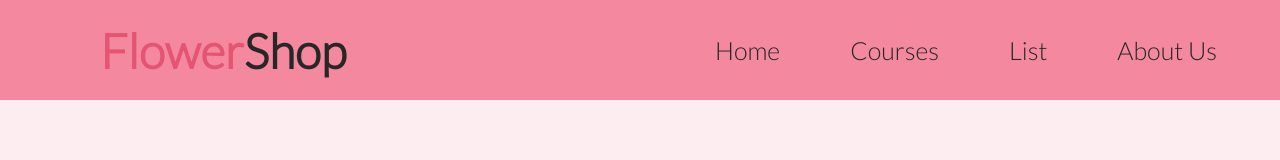
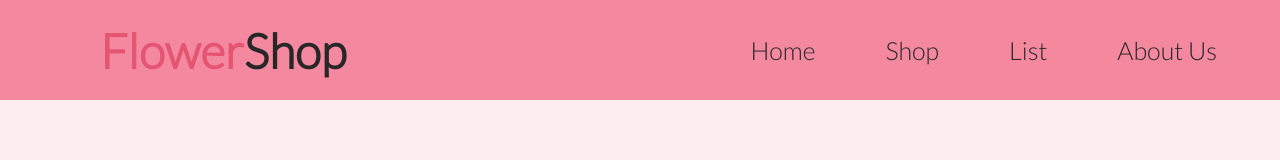
Before and after one commit to safuad/my-flower-shop, a plain HTML site: page index.html in a window 1280 px wide. Shown: the top 160 px of the page. Drawn offline with nearby package versions, Linux system fonts and the light colour scheme.

Commit message:
final commit

```diff
--- a/index.html
+++ b/index.html
@@ -19,7 +19,7 @@
                 <div class="menu">
 
                         <li class="nouthing">Home</li>
-                        <li class="nouthing">Courses</li>
+                        <li class="nouthing">Shop</li>
                         <li class="nouthing">List</li>
                         <li class="nouthing" >About Us</li>
 
```
